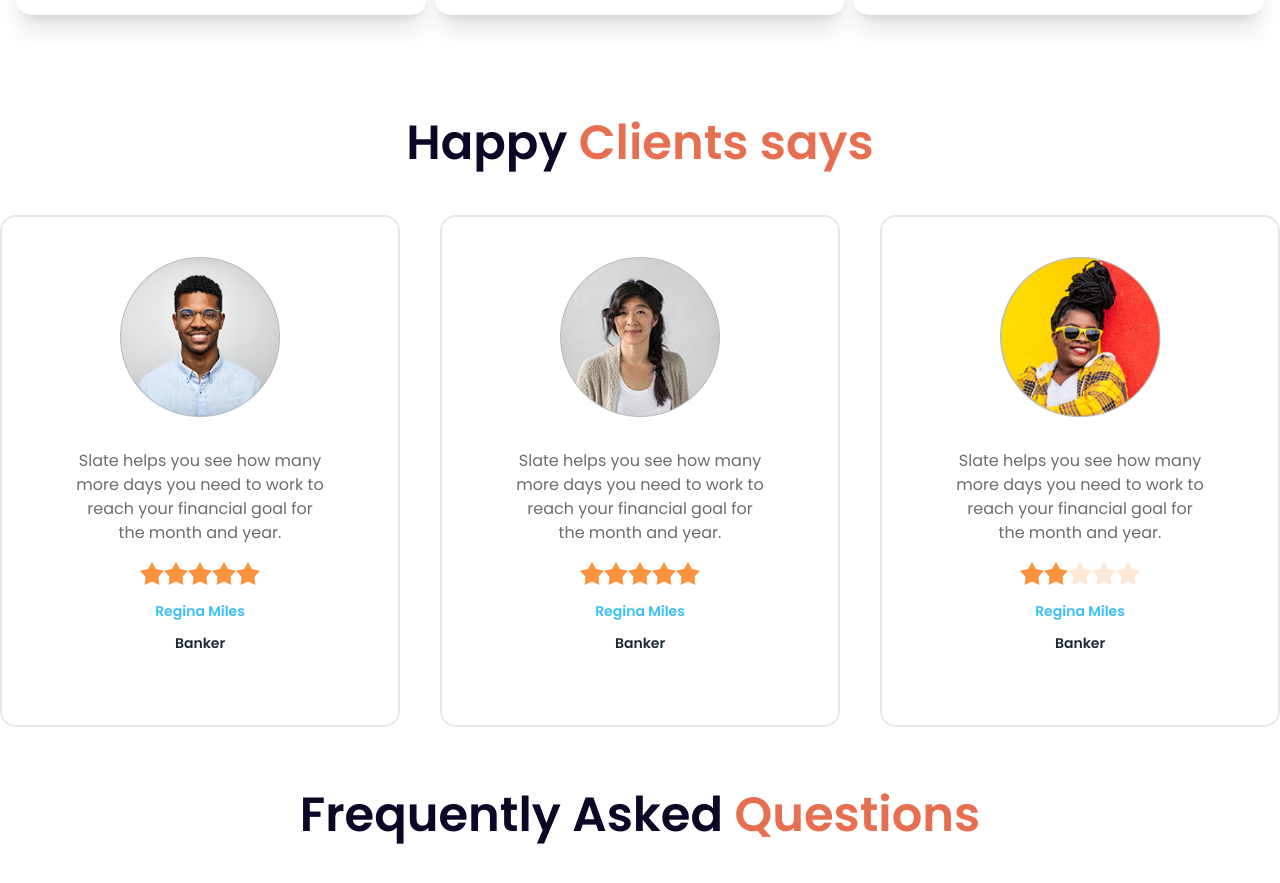
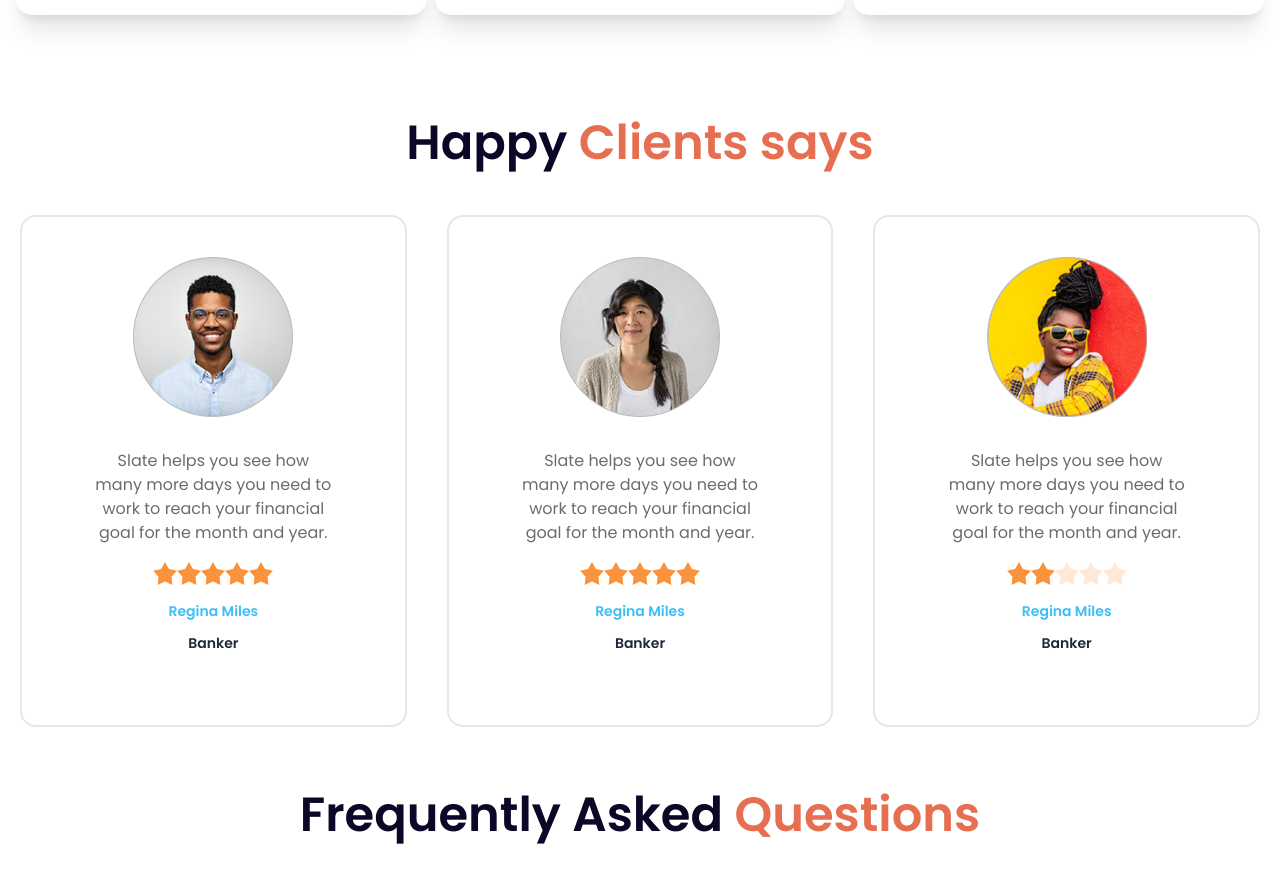
Before and after one commit to abusaleh2234/Biker-Zone-Project, a plain HTML site: page index.html in a window 1280 px wide. Shown: the part 1766-2649 px from the top of the page. Drawn offline with nearby package versions, Linux system fonts and the light colour scheme.

Commit message:
biker zone project finish

```diff
--- a/index.html
+++ b/index.html
@@ -196,7 +196,7 @@
         </div>
       </section>
       <!-- happy clint section -->
-      <section class="py-16">
+      <section class="py-16 px-5">
         <h2 class="text-2xl md:text-5xl font-semibold text-[#0A0826] text-center">Happy <span class="text-bickprimary">Clients says</span></h2>
         <div class="grid grid-cols-1 md:grid-cols-2 lg:grid-cols-3 gap-10 pt-12">
           <!-- user 1 -->
```
